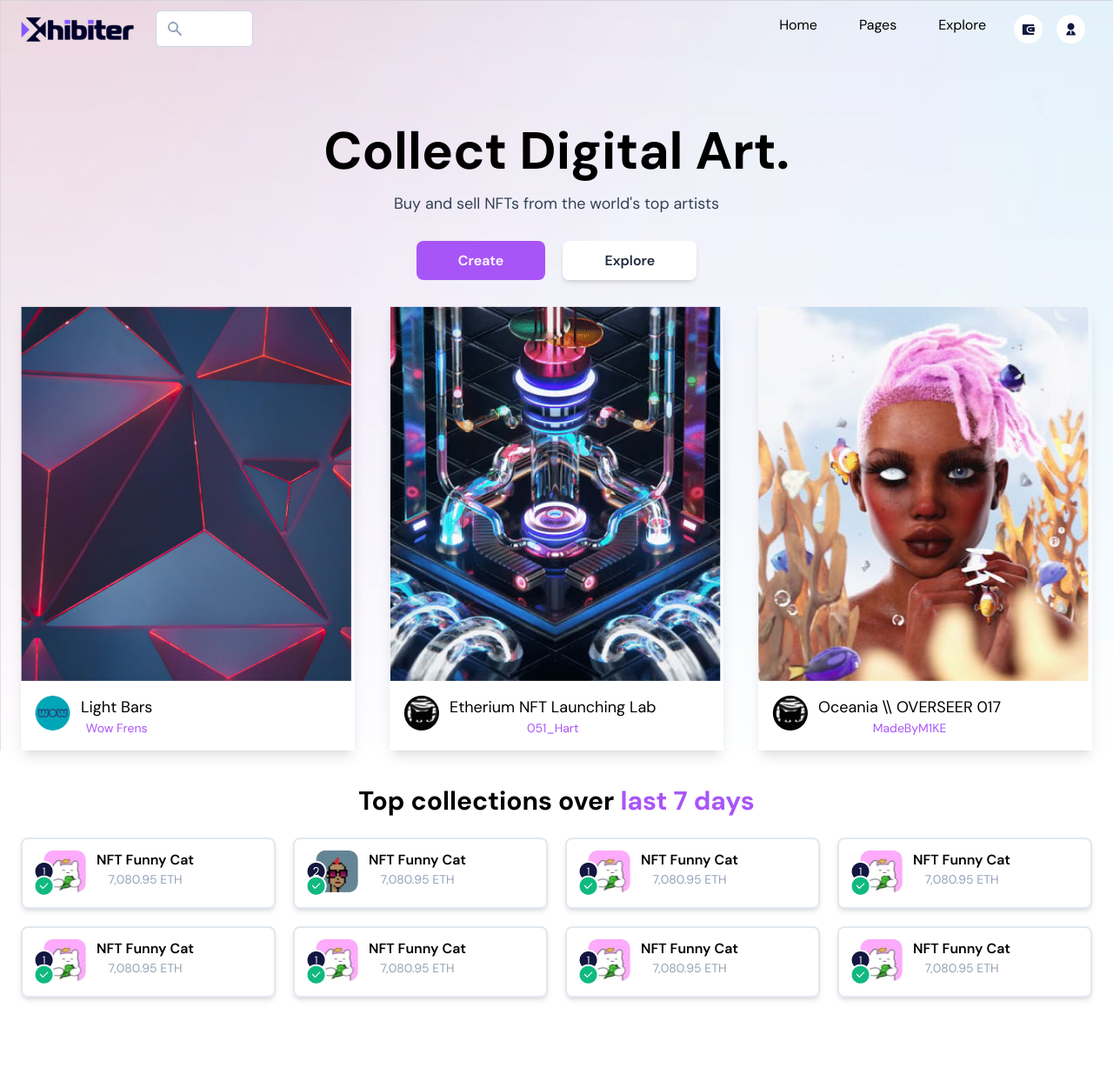
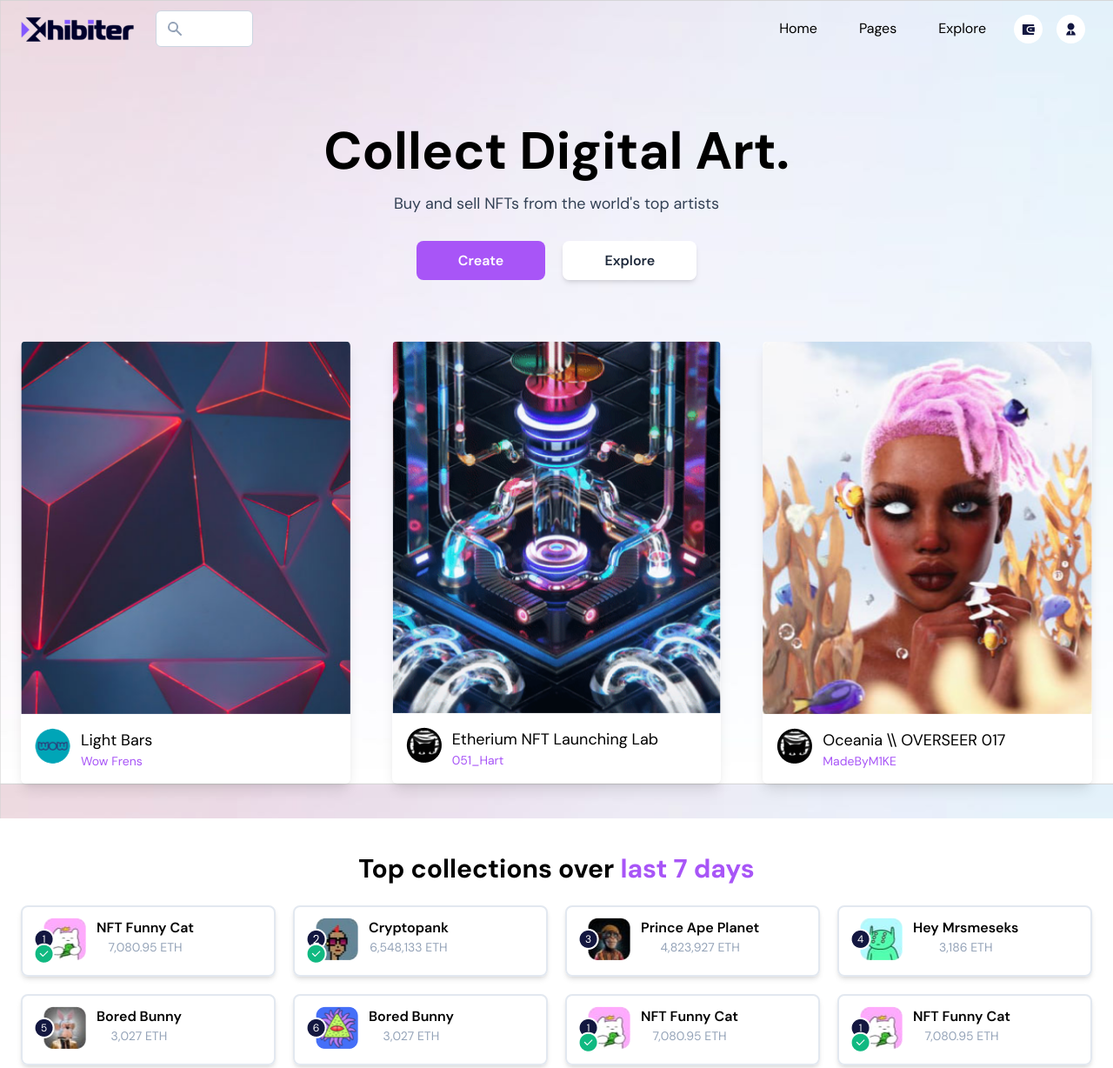
Before and after one commit to bushido2014/projects, a plain HTML site: page docs/tailwind-nft-landing/index.html in a window 1280 px wide. Shown: the top 1228 px of the page at 87% size. Drawn offline with nearby package versions, Linux system fonts and the light colour scheme.

Commit message:
top list

```diff
--- a/docs/tailwind-nft-landing/index.html
+++ b/docs/tailwind-nft-landing/index.html
@@ -78,7 +78,7 @@
       <input type="text" class="form-input w-28 focus:w-full block rounded-md pl-8 transition-all ease-linear duration-300 border-slate-300">
     </div>
    </div>
-   <div class="flex">
+   <div class="flex items-center">
     <ul class="menu flex">
         <li><a href="#">Home</a></li>
         <li><a href="#">Pages</a></li>
@@ -121,16 +121,18 @@
  </header>
 
  <div class="hero relative pt-12">
-  <div class="container text-center pt-24">
+  <div class="container pt-24">
+    <div class="text-center">
     <h1 class="text-6xl mb-4">Collect Digital Art.</h1>
     <p class="text-lg text-slate-700">Buy and sell NFTs from the world's top artists</p>
+  </div>
     <div class="py-10 text-center">
       <a href="#" class="button primary">Create</a>
       <a href="#" class="button seconadry">Explore</a>
     </div>
-    <div class="grid grid-cols-1 md:grid-cols-3 gap-10">
+    <div class="grid grid-cols-1 md:grid-cols-3 gap-12 py-10">
 
-      <div class="rounded-md shadow-lg">
+      <div class="rounded-md shadow-lg overflow-hidden">
         <div><img src="img/figure1.png"></div>
         <div class="bg-white p-4 flex">
          <div><img src="img/avatar1.png"></div>
@@ -141,7 +143,7 @@
         </div>
       </div>
 
-      <div class="rounded-md shadow-lg">
+      <div class="rounded-md shadow-lg overflow-hidden">
         <div><img src="img/fugure2.png"></div>
         <div class="bg-white p-4 flex">
           <div><img src="img/avatar2.png"></div>
@@ -152,7 +154,7 @@
         </div>
       </div>
 
-      <div class="rounded-md shadow-lg">
+      <div class="rounded-md shadow-lg overflow-hidden">
         <div><img src="img/figure3.png"></div>
         <div class="bg-white p-4 flex">
           <div><img src="img/avatar2.png"></div>
@@ -182,36 +184,36 @@
        <div class="collections-item">
         <div><img src="img/collections/coll1.png"></div>
         <div class="pl-3">
-          <p class="font-semibold">NFT Funny Cat</p>
-          <p class="text-sm text-slate-400">7,080.95 ETH</p>
+          <p class="font-semibold">Cryptopank</p>
+          <p class="text-sm text-slate-400">6,548,133 ETH</p>
         </div>
        </div>
        <div class="collections-item">
-        <div><img src="img/collections/coll.png"></div>
+        <div><img src="img/collections/coll2.png"></div>
         <div class="pl-3">
-          <p class="font-semibold">NFT Funny Cat</p>
-          <p class="text-sm text-slate-400">7,080.95 ETH</p>
+          <p class="font-semibold">Prince Ape Planet</p>
+          <p class="text-sm text-slate-400">4,823,927 ETH</p>
         </div>
        </div>
        <div class="collections-item">
-        <div><img src="img/collections/coll.png"></div>
+        <div><img src="img/collections/coll3.png"></div>
         <div class="pl-3">
-          <p class="font-semibold">NFT Funny Cat</p>
-          <p class="text-sm text-slate-400">7,080.95 ETH</p>
+          <p class="font-semibold">Hey Mrsmeseks</p>
+          <p class="text-sm text-slate-400">3,186 ETH</p>
         </div>
        </div>
        <div class="collections-item">
-        <div><img src="img/collections/coll.png"></div>
+        <div><img src="img/collections/coll4.png"></div>
         <div class="pl-3">
-          <p class="font-semibold">NFT Funny Cat</p>
-          <p class="text-sm text-slate-400">7,080.95 ETH</p>
+          <p class="font-semibold">Bored Bunny</p>
+          <p class="text-sm text-slate-400">3,027 ETH</p>
         </div>
        </div>
        <div class="collections-item">
-        <div><img src="img/collections/coll.png"></div>
+        <div><img src="img/collections/coll5.png"></div>
         <div class="pl-3">
-          <p class="font-semibold">NFT Funny Cat</p>
-          <p class="text-sm text-slate-400">7,080.95 ETH</p>
+          <p class="font-semibold">Bored Bunny</p>
+          <p class="text-sm text-slate-400">3,027 ETH</p>
         </div>
        </div>
        <div class="collections-item">
```
